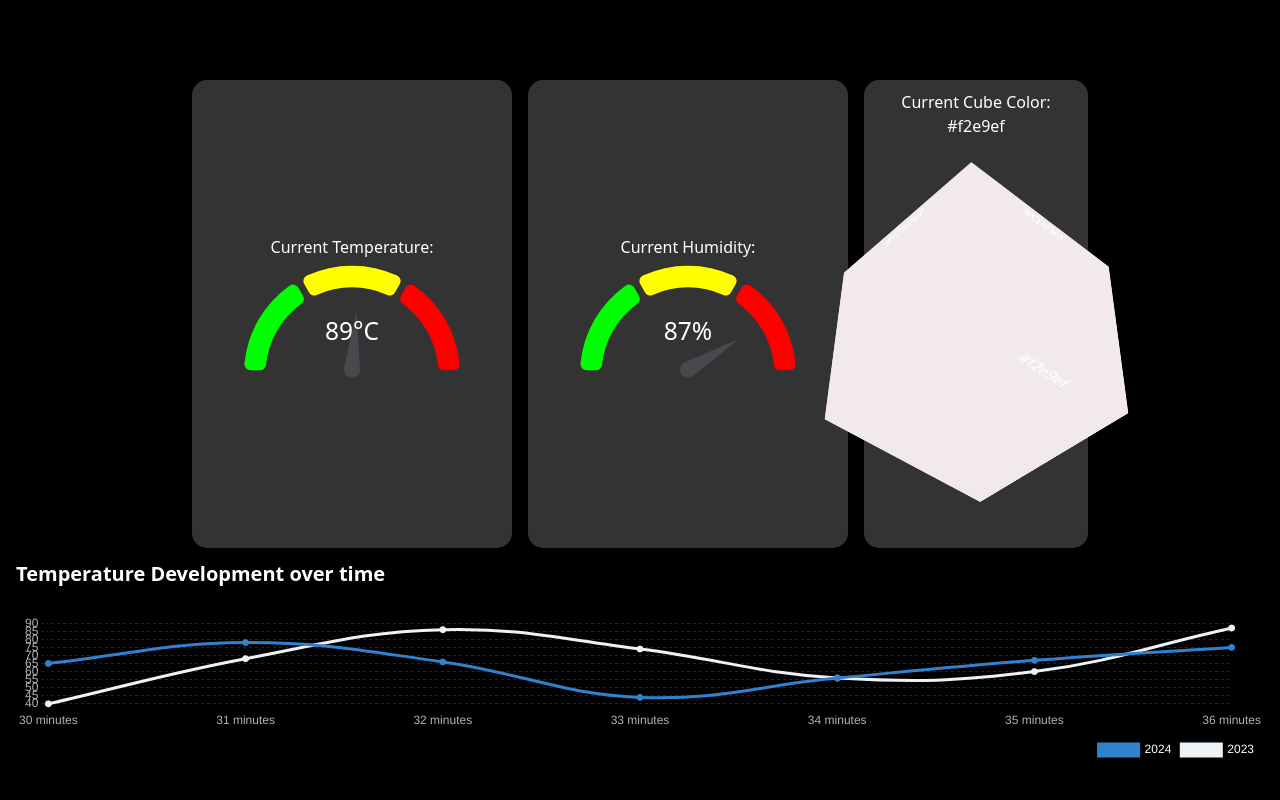
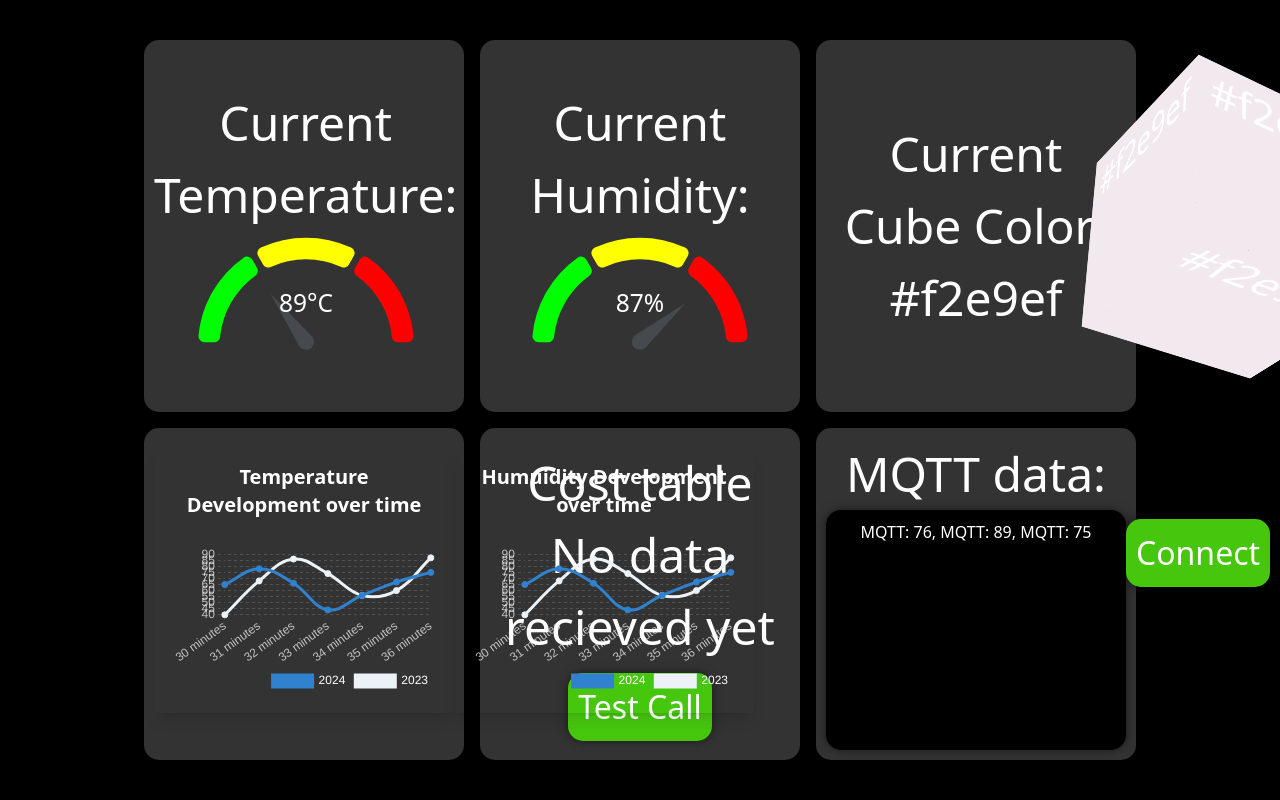
Before and after one commit to Doubl3K/dobo-frontend, a Next.js app: page /dashboard in a window 1280 px wide. Shown: the top 800 px of the page. Built offline with nearby package versions, Linux system fonts and the light colour scheme.

Commit message:
Fixed Frontend things

```diff
--- a/pages/dashboard.tsx
+++ b/pages/dashboard.tsx
@@ -1,4 +1,3 @@
-"use-client";
 import dynamic from "next/dynamic";
 import { useEffect, useState } from "react";
 import CardLineChart from "../src/components/Chart";
@@ -9,6 +8,10 @@ export default function Dashboard() {
 	const [temperature, setTemperature] = useState<number>(0);
 	const [humidity, setHumidity] = useState<number>(0);
 	const [cubeColor, setCubeColor] = useState<string>("000000");
+	const [mqttDataRecieved, setMqttDataRecieved] = useState<string>(
+		"No data recieved yet"
+	);
+	const [mqttData, setMqttData] = useState<string[]>([]); // New state variable
 
 	useEffect(() => {
 		const intervalId = setInterval(() => {
@@ -17,6 +20,9 @@ export default function Dashboard() {
 			const newColor = randomColorForTesting();
 			setCubeColor(newColor);
 			changeCubeColorToHex(newColor);
+			setMqttDataRecieved(randomMqttData());
+			const randomData = randomMqttData();
+			connectMe(setMqttData);
 		}, 1000);
 
 		// cleanup function to clear the interval when the component unmounts
@@ -61,13 +67,33 @@ export default function Dashboard() {
 							</div>
 						</span>
 					</div>
+					<div className="temperatureChartWrapper card">
+						<CardLineChart title="Temperature Development over time" id="1" />
+						<CardLineChart title="Humuidity Development over time" id="2" />
+					</div>
+					<div className="dataRecieved card">
+						<label htmlFor="data">Cost table</label>
+						<p id="data">No data recieved yet</p>
+						<button
+							onClick={() => connectMe(setMqttData)}
+							className="connectButton">
+							Test Call
+						</button>
+					</div>
+					<div className="dateRecievedHistory card">
+						<label htmlFor="mqttData">MQTT data: </label>
+						<span className="dataHistory mqtt">
+							{mqttData.length === 0
+								? "No Data received yet"
+								: mqttData.join(", ")}
+						</span>
+						<button
+							onClick={() => connectMe(setMqttData)}
+							className="connectButton">
+							Connect
+						</button>
+					</div>
 				</div>
-			</div>
-			<div className="temperatureChartWrapper">
-				<CardLineChart title="Temperature Development over time" id="1" />
-			</div>
-			<div className="humidityChartWrapper">
-				<CardLineChart title="Humuidity Development over time" id="2" />
 			</div>
 		</>
 	);
@@ -91,22 +117,25 @@ function changeCubeColorToHex(hexColor: string): void {
 	}
 }
 
-function connectMe() {
-	const mqtt = require("mqtt");
-	const client = mqtt.connect("mqtt://test.mosquitto.org:8081");
+function randomMqttData() {
+	let data = "MQTT: ";
+	let random = Math.floor(Math.random() * 100);
+	return data + random;
+}
 
-	client.on("connect", function () {
-		client.subscribe("raspi/test/luefter", function (err: any) {
-			if (!err) {
-				client.publish("raspi/test/luefter", "Hello mqtt");
-			}
-		});
-	});
+function connectMe(
+	setMqttData: React.Dispatch<React.SetStateAction<string[]>>
+) {
+	document.getElementsByClassName("dataHistory")[0]!.innerHTML =
+		"Connecting To MQTT Server...";
 
-	client.on("message", function (topic: string, message: string) {
-		// message is Buffer
-		console.log(message.toString());
-		let messageRecieved = message.toString();
-		document.getElementById("data")!.innerHTML = message.toString();
-	});
+	setTimeout(() => {
+		let test = document.createElement("p");
+		const randomData = randomMqttData();
+		setMqttData((prevData) => [...prevData, randomData]);
+		const dataHistoryElement =
+			document.getElementsByClassName("dataHistory")[0];
+		test.textContent = randomData;
+		dataHistoryElement.appendChild(test);
+	}, 2000); // 2000 milliseconds = 2 seconds
 }
--- a/styles/globals.css
+++ b/styles/globals.css
@@ -49,9 +49,9 @@ document{
 }
 
 .gridWrapper{
-  padding-top: 10vh;
   display: flex;
   width: 100%;
+  height: 100%;
   justify-content: center;
 }
 .cardGrid{
@@ -59,6 +59,7 @@ document{
   grid-template-columns: 1fr 1fr 1fr;
   gap: 1rem;
   text-align: center;
+  justify-content: center;
   width: 70%;
 }
 
@@ -72,7 +73,10 @@ document{
   padding: 10px;
   border-radius: 15px;
   box-shadow: 0 0 10px rgba(0,0,0,0.5);
-  min-height: 10vh;
+  min-height: 30vh;
+  max-height: 50vh;
+  min-width: 25vw;
+  font-size: 3rem;
 }
 
 .container {
@@ -133,3 +137,33 @@ document{
   position: relative;
   animation: spin 5s infinite linear;
 }
+
+.dataHistory{
+  background: #000;
+  padding: 10px;
+  border-radius: 15px;
+  box-shadow: 0 0 10px rgba(0,0,0,0.5);
+  min-height: 30vh;
+  max-height: 50vh;
+  min-width: 25vw;
+  font-size: 1rem;
+  min-width: -webkit-fill-available;
+  overflow-y: scroll;
+}
+
+.connectButton{
+  background: #46c70e;
+  padding: 10px;
+  border-radius: 15px;
+  margin-top: 10px;
+  box-shadow: 0 0 10px rgba(0,0,0,0.5);
+  font-size: 2rem;
+  color: white;
+  cursor: pointer;
+}
+
+#__next{
+  height: 90vh;
+  overflow-y: hidden;
+  margin: 5vh 0 5vh 0;
+}
```
